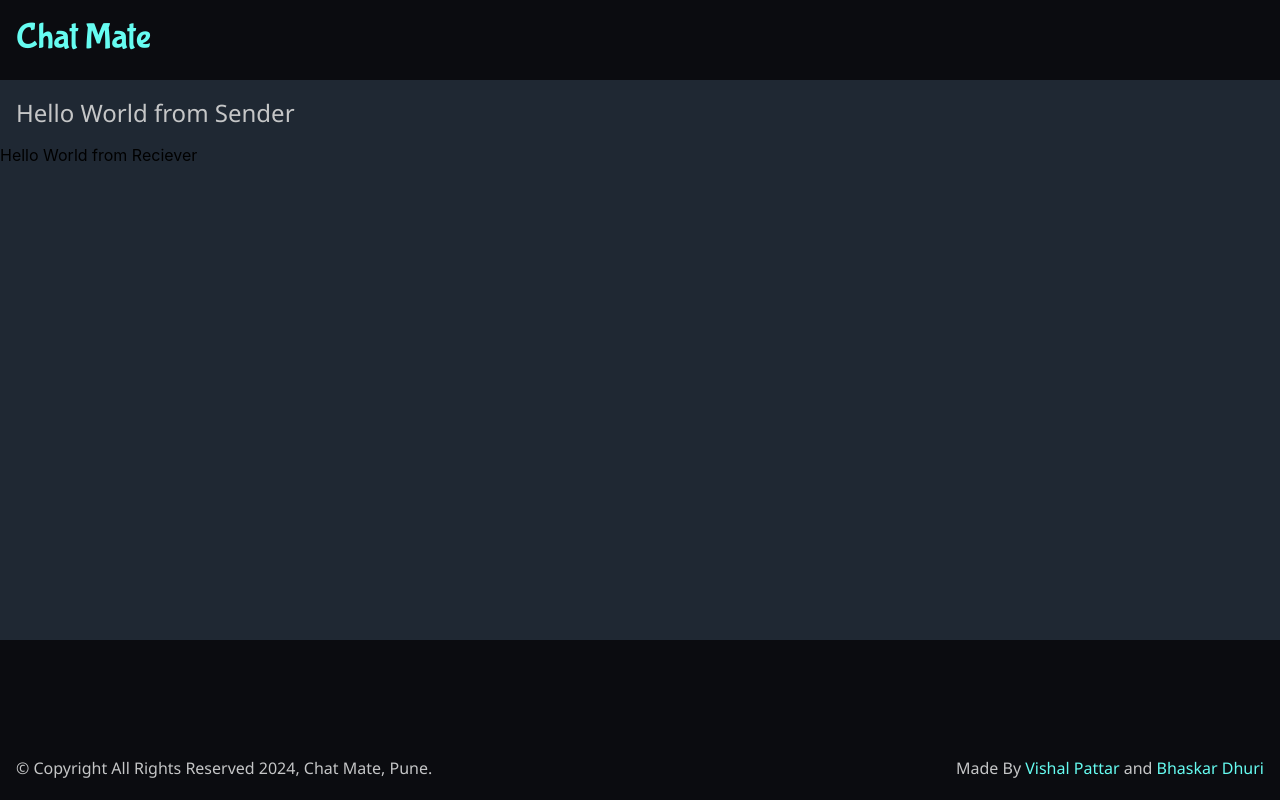
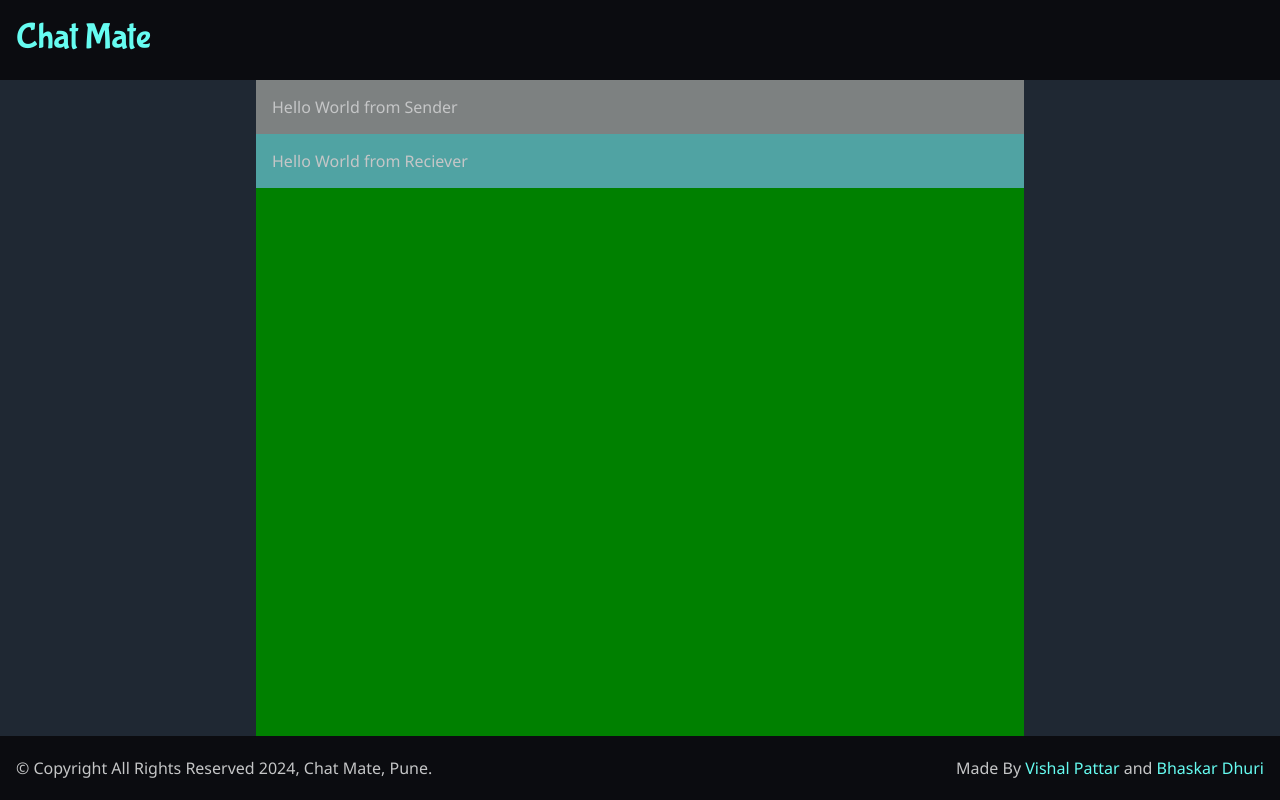
Before and after one commit to Vishal-Pattar/chat-mate, a React (Create React App) app: page / in a window 1280 px wide. Built offline with nearby package versions, Linux system fonts and the light colour scheme; the HTML template or start-up script is replaced by a standard one.

Commit message:
Updated Display Box

```diff
--- a/src/component/DisplayBox/DisplayBox.css
+++ b/src/component/DisplayBox/DisplayBox.css
@@ -1,16 +1,37 @@
 .displaybox__container {
-    height: 70vh;
+    height: 82vh;
     width: 100vw;
     background-color: var(--color-bg-accent);
     position: relative;
+    left: 0px;
+
 }
-
-.displaybox__sendermessage {
+.displaybox__message{
+    height: 100%;
+    width: 60%;
+    left: 50%;
+    display: flex;
+    flex-direction: column;
+    position: absolute;
+    transform: translateX(-50%);
+    background-color: green;
+}
+.usermessage
+{
     padding: 1rem;
     align-items: center;
-    justify-content: left;
-    text-align: justify;
-    font-size: 1.5rem;
+    font-size: 1rem;
     font-family: 'Segoe UI', Tahoma, Geneva, Verdana, sans-serif;
     color: var(--color-text-primary);
+    display: inline-flex;
+
 }
+.displaybox__sendermessage {
+    text-align: left;
+    background-color: rgb(125, 129, 129);
+}
+.displaybox__recievermessage
+ {
+    text-align:right;
+    background-color: rgb(80, 163, 163);
+ }
--- a/src/component/DisplayBox/DisplayBox.jsx
+++ b/src/component/DisplayBox/DisplayBox.jsx
@@ -4,8 +4,10 @@ import './DisplayBox.css';
 const DisplayBox = () => {
   return (
     <div className='displaybox__container'>
-        <div className='displaybox__sendermessage'>Hello World from Sender</div>
-        <div className='displaybox__recievermessage'>Hello World from Reciever</div>
+      <div className='displaybox__message '>
+        <div className='displaybox__sendermessage  usermessage'>Hello World from Sender</div>
+        <div className='displaybox__recievermessage usermessage'>Hello World from Reciever</div>
+      </div>
     </div>
   )
 }
```
